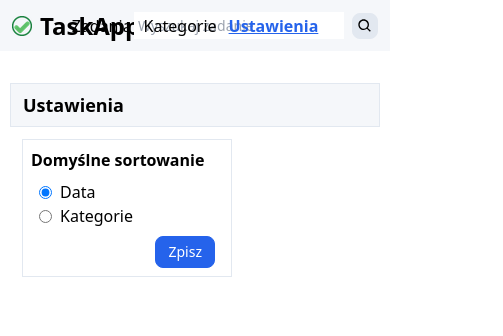
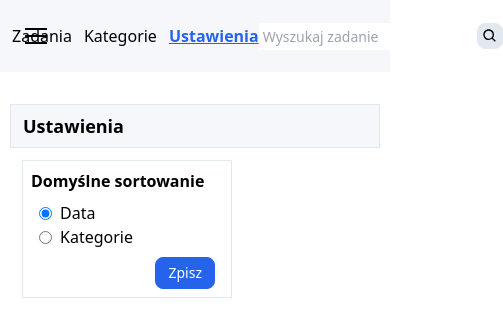
Before and after one commit to JakubM-I/todo-list-vite, a React (Vite) app: page /todo-list-vite/configuration in a window 390 px wide. Shown: the top 336 px of the page, 503 px wide, since content can reach past the window. Built offline with nearby package versions, Linux system fonts and the light colour scheme.

Commit message:
Add hamaburger menu icon on mobile devices

```diff
--- a/package.json
+++ b/package.json
@@ -14,6 +14,7 @@
   },
   "dependencies": {
     "@reduxjs/toolkit": "^2.3.0",
+    "hamburger-react": "^2.5.2",
     "react": "^18.3.1",
     "react-dom": "^18.3.1",
     "react-icons": "^5.3.0",
--- a/src/common/NavBar/index.jsx
+++ b/src/common/NavBar/index.jsx
@@ -1,14 +1,32 @@
 import { NavLink } from "react-router-dom";
 import logo from "../../assets/done-icon.png"
 import SearchBar from "../SearchBar";
+import {Fade as Hamburger} from "hamburger-react";
+import { useState, useEffect } from "react";
 
-const NavBar = () => (
-    <div className="p-3 bg-primaryGreyColor mb-8 flex justify-center items-center relative">
-        <div className="flex gap-2 justify-start items-center mr-auto">
+const NavBar = () => {
+        const [isMobile, setIsMobile] = useState(false);
+        const mobileBreakePoint = 768;
+
+        const windowWidth = window.innerWidth;
+
+        useEffect(() =>{
+            if(windowWidth <= mobileBreakePoint){
+                setIsMobile(true)
+            }
+        }, [])
+    return(
+        <div className="p-3 bg-primaryGreyColor mb-8 flex justify-between items-center relative">
+            {isMobile ? (
+                <Hamburger size={22} direction="right"/>
+            ) : (
+                <div className="flex gap-2 justify-start items-center">
                     <img src={logo} alt="TaskApp" />
                     <h1 className="font-bold text-[24px]/[1] text-black">TaskApp</h1>
                 </div>
-        <div className="absolute top-[50%] translate-y-[-50%] left-[50%] translate-x-[-50%]">
+            )}
+            {/* <div className="absolute top-[50%] translate-y-[-50%] left-[50%] translate-x-[-50%]"></div> */}
+            <div>
                 <ul className="flex justify-center items-center gap-3">
                     <li>
                         <NavLink
@@ -36,10 +54,11 @@ const NavBar = () => (
                     </li>
                 </ul>
             </div>
-        <div className="ml-auto">
+            <div className="">
                 <SearchBar />
             </div>
         </div>
-);
+        )
+    };
 
 export default NavBar;
```
Also changed, not shown: 1 other file (tests, documents, lock files or other folders). Lines whose indentation alone changed are shown as unchanged.
